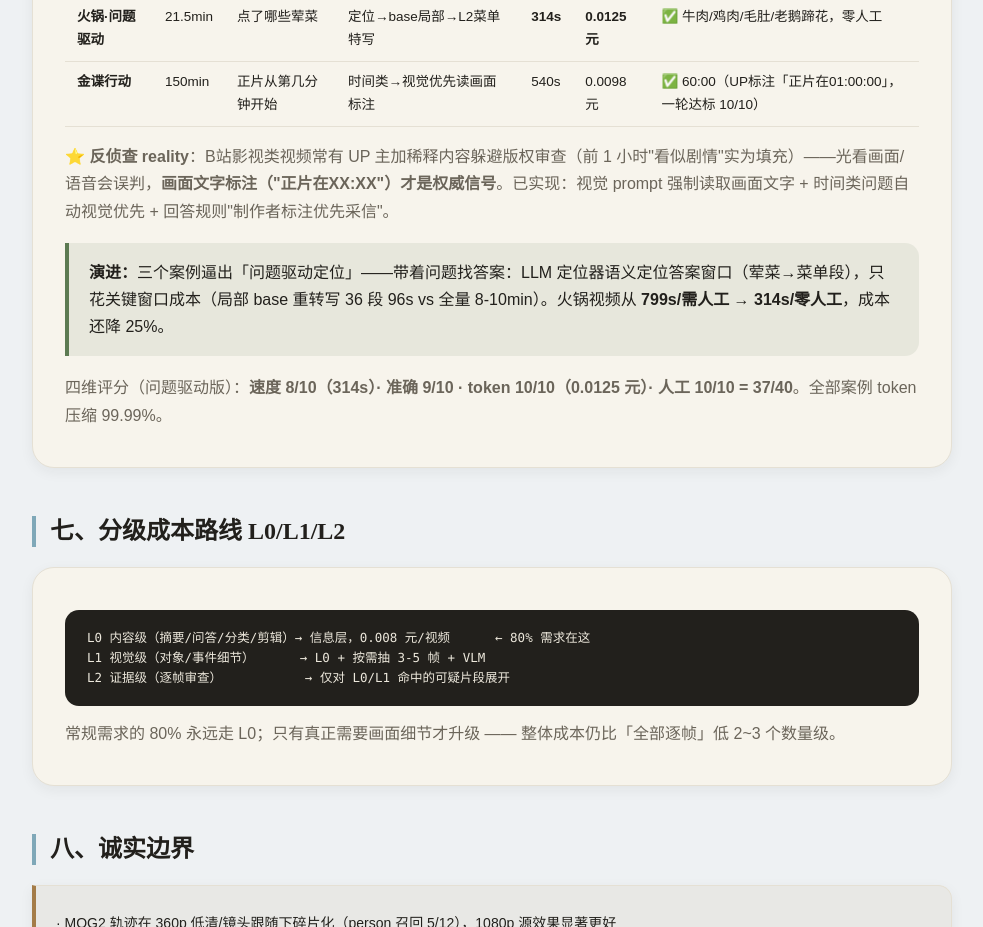
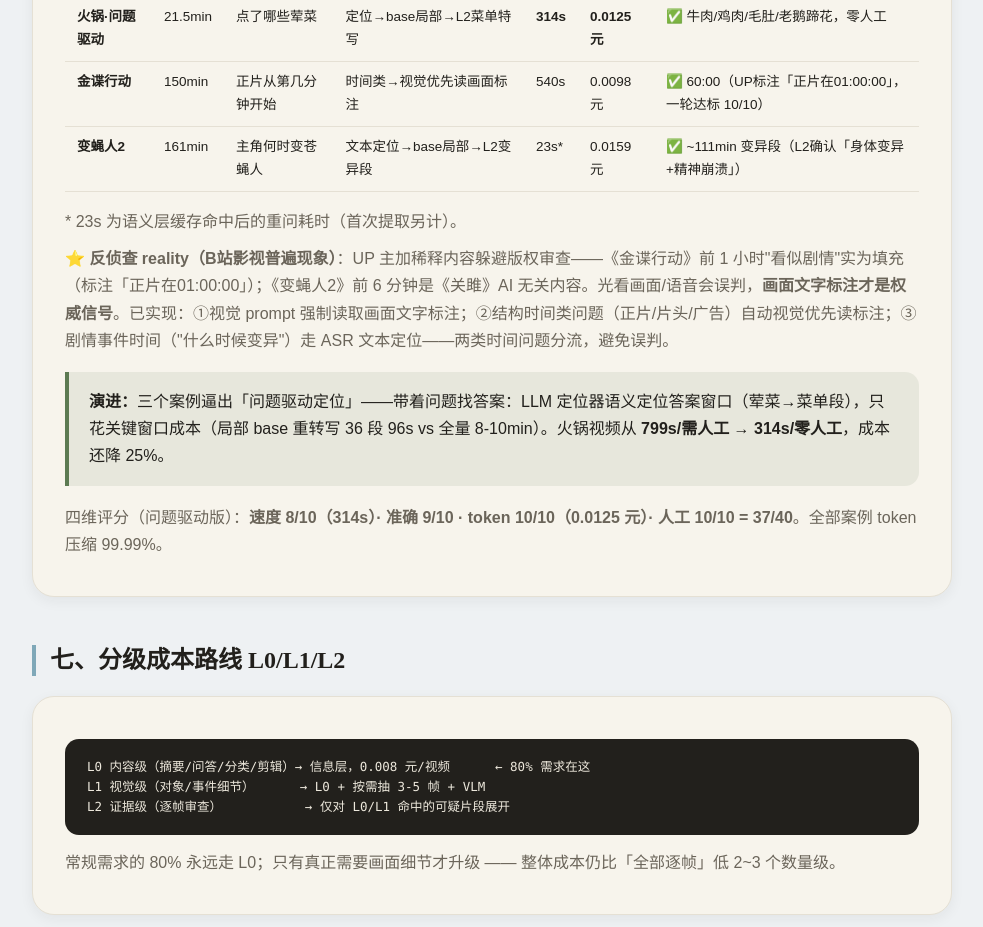
Before and after one commit to ilps2/live-clip, a plain HTML site: page index.html in a window 1280 px wide. Shown: the part 6151-7078 px from the top of the page, without its empty margins (148-1131 px from the left). Drawn offline with Linux system fonts and the light colour scheme.

Commit message:
feat: 变蝇人2 case + anti-censorship dilution prevalence (关雎 filler, plot-event vs structure-time routing)

```diff
--- a/index.html
+++ b/index.html
@@ -230,8 +230,10 @@
       <tr><td><strong>火锅·全量版</strong></td><td>21.5min</td><td>点了哪些荤菜</td><td>tiny→base→base(重复bug)</td><td>799s</td><td>0.0167 元</td><td>⚠️ 需人工补跑</td></tr>
       <tr><td><strong>火锅·问题驱动</strong></td><td>21.5min</td><td>点了哪些荤菜</td><td>定位→base局部→L2菜单特写</td><td><strong>314s</strong></td><td><strong>0.0125 元</strong></td><td>✅ 牛肉/鸡肉/毛肚/老鹅蹄花，零人工</td></tr>
       <tr><td><strong>金谍行动</strong></td><td>150min</td><td>正片从第几分钟开始</td><td>时间类→视觉优先读画面标注</td><td>540s</td><td>0.0098 元</td><td>✅ 60:00（UP标注「正片在01:00:00」，一轮达标 10/10）</td></tr>
+      <tr><td><strong>变蝇人2</strong></td><td>161min</td><td>主角何时变苍蝇人</td><td>文本定位→base局部→L2变异段</td><td>23s*</td><td>0.0159 元</td><td>✅ ~111min 变异段（L2确认「身体变异+精神崩溃」）</td></tr>
     </table>
-    <p class="dim" style="margin-top:10px">⭐ <strong>反侦查 reality</strong>：B站影视类视频常有 UP 主加稀释内容躲避版权审查（前 1 小时"看似剧情"实为填充）——光看画面/语音会误判，<strong>画面文字标注（"正片在XX:XX"）才是权威信号</strong>。已实现：视觉 prompt 强制读取画面文字 + 时间类问题自动视觉优先 + 回答规则"制作者标注优先采信"。</p>
+    <p class="dim" style="margin-top:6px">* 23s 为语义层缓存命中后的重问耗时（首次提取另计）。</p>
+    <p class="dim" style="margin-top:10px">⭐ <strong>反侦查 reality（B站影视普遍现象）</strong>：UP 主加稀释内容躲避版权审查——《金谍行动》前 1 小时"看似剧情"实为填充（标注「正片在01:00:00」）；《变蝇人2》前 6 分钟是《关雎》AI 无关内容。光看画面/语音会误判，<strong>画面文字标注才是权威信号</strong>。已实现：①视觉 prompt 强制读取画面文字标注；②结构时间类问题（正片/片头/广告）自动视觉优先读标注；③剧情事件时间（"什么时候变异"）走 ASR 文本定位——两类时间问题分流，避免误判。</p>
     <div class="tl"><strong>演进：</strong>三个案例逼出「问题驱动定位」——带着问题找答案：LLM 定位器语义定位答案窗口（荤菜→菜单段），只花关键窗口成本（局部 base 重转写 36 段 96s vs 全量 8-10min）。火锅视频从 <strong>799s/需人工 → 314s/零人工</strong>，成本还降 25%。</div>
     <p class="dim">四维评分（问题驱动版）：<strong>速度 8/10（314s）· 准确 9/10 · token 10/10（0.0125 元）· 人工 10/10 = 37/40</strong>。全部案例 token 压缩 99.99%。</p>
   </div>
```
